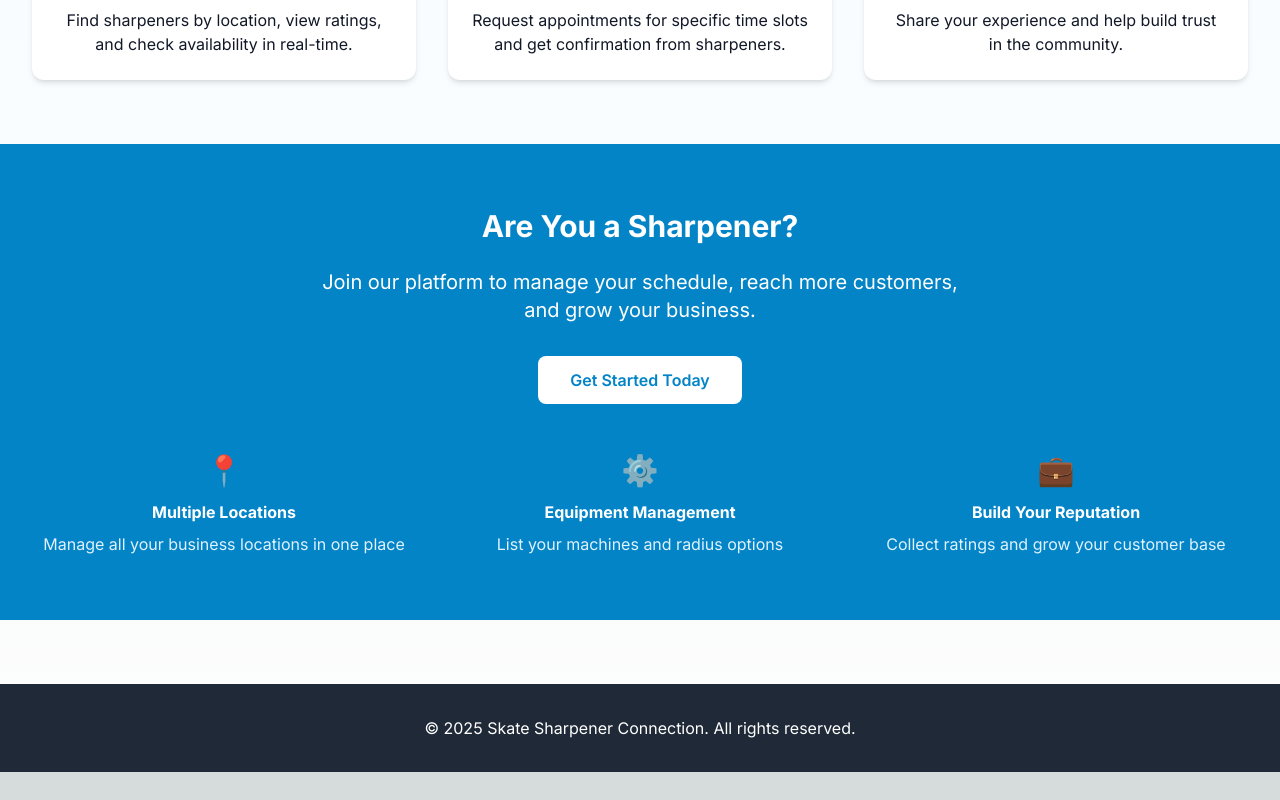
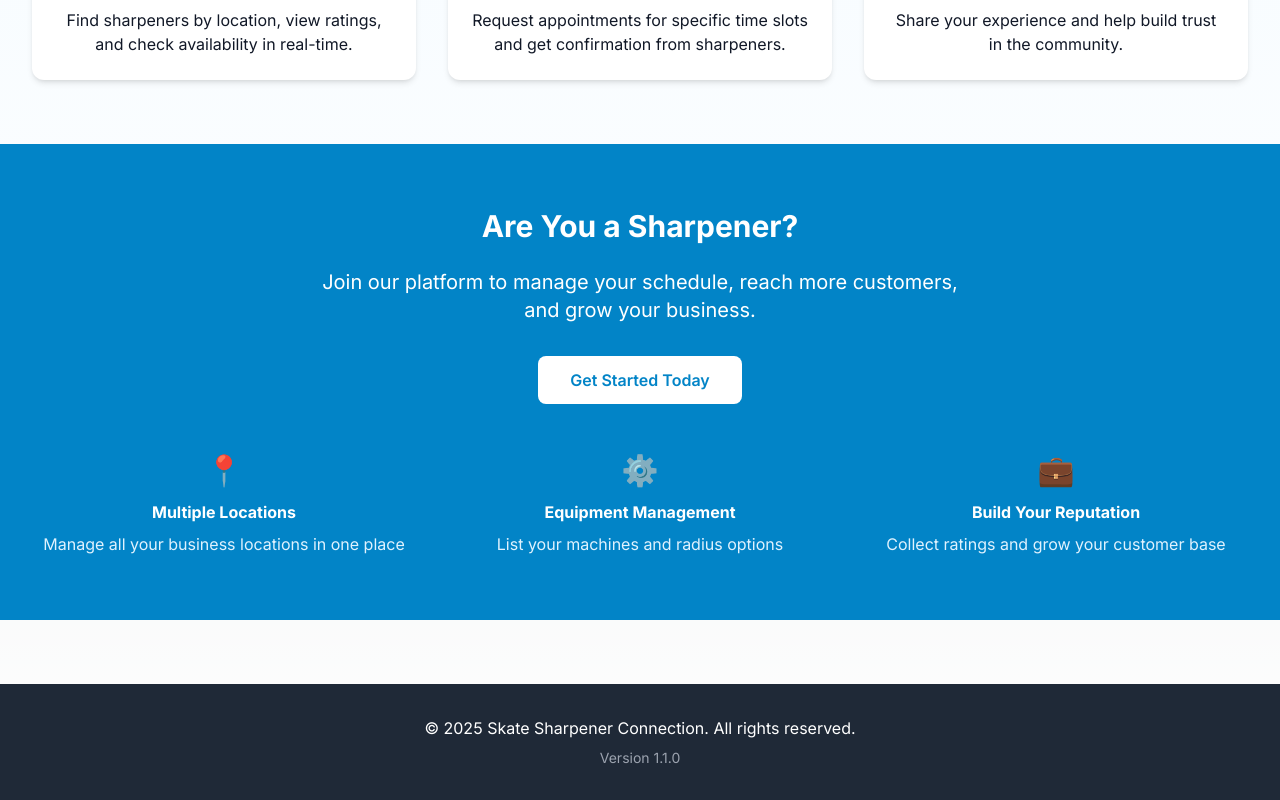
Before and after one commit to denizdogan-dd21/skate-sharpener-finder, a Next.js app: page / in a window 1280 px wide. Shown: the part 796-1596 px from the top of the page. Before the commit the page ends 1568 px from the top, so only its background shows below. Built offline with nearby package versions, Linux system fonts and the light colour scheme; no server answers.

Commit message:
Release version 1.1.0 with complete German translation support

```diff
--- a/app/layout.tsx
+++ b/app/layout.tsx
@@ -186,6 +186,7 @@
         <footer className="bg-gray-800 text-white py-8 mt-16">
           <div className="max-w-7xl mx-auto px-4 sm:px-6 lg:px-8 text-center">
             <p>&copy; 2025 {t('app.name')}. All rights reserved.</p>
+            <p className="text-sm text-gray-400 mt-2">Version 1.1.0</p>
           </div>
         </footer>
       </body>
--- a/package.json
+++ b/package.json
@@ -1,6 +1,6 @@
 {
   "name": "skate-sharpener-finder",
-  "version": "1.0.0",
+  "version": "1.1.0",
   "description": "A web application connecting skate sharpeners with customers",
   "scripts": {
     "dev": "next dev",
```
Also changed, not shown: 1 other file (tests, documents, lock files or other folders).
